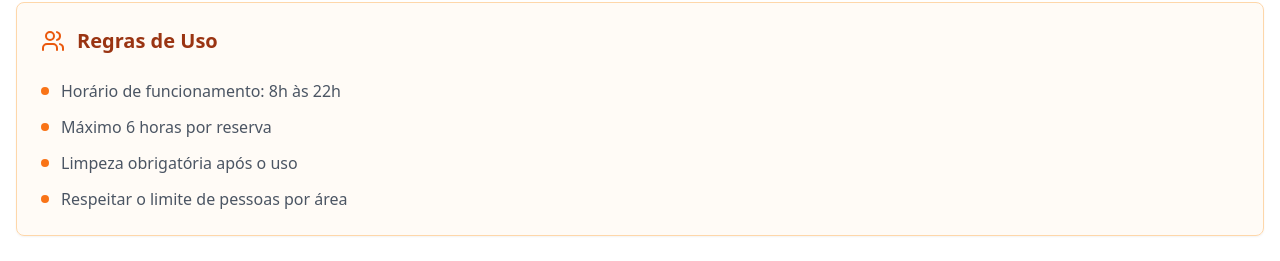
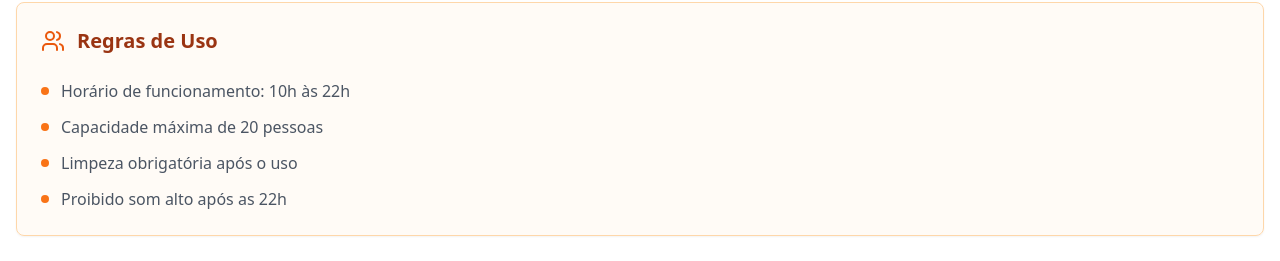
Before and after one commit to brenomaini/meu-mo-app-guide, a React (Vite) app: page /mapas-churrasqueiras in a window 1280 px wide. Shown: the part 1330-1591 px from the top of the page. Built offline with nearby package versions, Linux system fonts and the light colour scheme.

Commit message:
Update usage information for common areas based on resident manuals.

```diff
--- a/src/pages/MapasChurrasqueiras.tsx
+++ b/src/pages/MapasChurrasqueiras.tsx
@@ -94,11 +94,11 @@ const MapasChurrasqueiras = () => {
           <div className="space-y-3">
             <div className="flex items-start gap-3">
               <div className="w-2 h-2 bg-orange-500 rounded-full mt-2"></div>
-              <p className="text-gray-600">Horário de funcionamento: 8h às 22h</p>
+              <p className="text-gray-600">Horário de funcionamento: 10h às 22h</p>
             </div>
             <div className="flex items-start gap-3">
               <div className="w-2 h-2 bg-orange-500 rounded-full mt-2"></div>
-              <p className="text-gray-600">Máximo 6 horas por reserva</p>
+              <p className="text-gray-600">Capacidade máxima de 20 pessoas</p>
             </div>
             <div className="flex items-start gap-3">
               <div className="w-2 h-2 bg-orange-500 rounded-full mt-2"></div>
@@ -106,7 +106,7 @@ const MapasChurrasqueiras = () => {
             </div>
             <div className="flex items-start gap-3">
               <div className="w-2 h-2 bg-orange-500 rounded-full mt-2"></div>
-              <p className="text-gray-600">Respeitar o limite de pessoas por área</p>
+              <p className="text-gray-600">Proibido som alto após as 22h</p>
             </div>
           </div>
         </Card>
--- a/src/pages/MapasEspacos.tsx
+++ b/src/pages/MapasEspacos.tsx
@@ -73,15 +73,15 @@ const MapasEspacos = () => {
               <div className="space-y-2 text-sm">
                 <div className="flex justify-between">
                   <span>Salão de Festas:</span>
-                  <span>8h às 2h</span>
+                  <span>10h às 22h</span>
                 </div>
                 <div className="flex justify-between">
                   <span>Quadras:</span>
-                  <span>6h às 22h</span>
+                  <span>8h às 22h</span>
                 </div>
                 <div className="flex justify-between">
                   <span>Playground:</span>
-                  <span>6h às 20h</span>
+                  <span>8h às 20h</span>
                 </div>
                 <div className="flex justify-between">
                   <span>Academia:</span>
```
